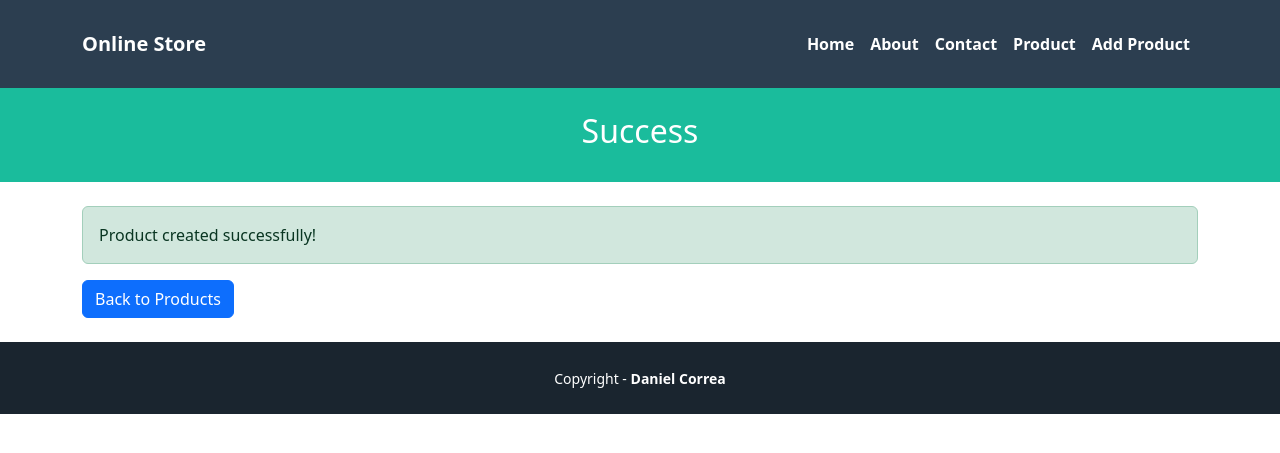
After one commit to jennlope/DjangoTutorials, a Django app: page /products/success/ in a window 1280 px wide. The commit adds this page. Shown: the top 453 px of the page. Run offline with Django 5.2, Linux system fonts and the light colour scheme.

Commit message:
Actividades

```diff
--- a/pages/templates/pages/contact.html
+++ b/pages/templates/pages/contact.html
@@ -1,4 +1,4 @@
-{% extends 'pages/contact.html' %}
+{% extends 'pages/base.html' %}
 
 {% block title %} {{title}} {% endblock %}
 {% block header_title %} {{subtitle}} {% endblock %}
--- /dev/null
+++ b/pages/templates/pages/products/product_success.html
@@ -0,0 +1,9 @@
+{% extends 'pages/base.html' %}
+{% block title %} Product Created {% endblock %}
+{% block header_title %} Success {% endblock %}
+{% block content %}
+<div class="alert alert-success" role="alert">
+    Product created successfully!
+</div>
+<a href="{% url 'index' %}" class="btn btn-primary">Back to Products</a>
+{% endblock %}
--- a/pages/templates/pages/products/show.html
+++ b/pages/templates/pages/products/show.html
@@ -9,10 +9,11 @@
 </div>
 <div class="col-md-8">
 <div class="card-body">
-<h5 class="card-title">
+<h5 class="card-title" style="color: {% if product.price > 100 %}red{% else %}black{% endif %};">
 {{product.name}}
 </h5>
 <p class="card-text">{{product.description}}</p>
+<p class="card-text">Price: ${{product.price}}</p>
 </div>
 </div>
 </div>
--- a/pages/urls.py
+++ b/pages/urls.py
@@ -1,5 +1,5 @@
 from django.urls import path
-from .views import HomePageView, AboutPageView, ContactPageView,ProductIndexView,ProductShowView, ProductCreateView
+from .views import HomePageView, AboutPageView, ContactPageView,ProductIndexView,ProductShowView, ProductCreateView, SuccessView
 
 urlpatterns = [
     path('', HomePageView.as_view(), name='home'),
@@ -7,5 +7,6 @@ urlpatterns = [
     path('contact/', ContactPageView.as_view(), name='contact'),
     path('products/', ProductIndexView.as_view(), name='index'),
     path('products/create', ProductCreateView.as_view(), name='form'),
-    path('products/<str:id>', ProductShowView.as_view(), name='show')
+    path('products/<str:id>', ProductShowView.as_view(), name='show'),
+    path('products/success/', SuccessView.as_view(), name='product_success'),
 ]
--- a/pages/views.py
+++ b/pages/views.py
@@ -1,7 +1,8 @@
 from django import forms
 from django.urls import reverse
+from django.contrib import messages
 from django.shortcuts import render, redirect
-#from django.http import HttpResponse
+from django.http import HttpResponseRedirect
 from django.views.generic import TemplateView
 from django.views import View
 # Create your views here.
@@ -11,6 +12,8 @@ from django.views import View
 
 class HomePageView(TemplateView):
     template_name = 'pages/home.html'
+
+template_name="pages/products/product_success.html"
 
 class AboutPageView(TemplateView):
     template_name = 'pages/about.html'
@@ -65,7 +68,10 @@ class ProductShowView(View):
 
     def get(self, request, id):
         viewData = {}
-        product = Product.products[int(id)-1]
+        try:
+            product = Product.products[int(id)-1]
+        except IndexError:
+            return HttpResponseRedirect(reverse('home'))
         viewData["title"] = product["name"] + " - Online Store"
         viewData["subtitle"] =  product["name"] + " - Product information"
         viewData["product"] = product
@@ -90,10 +96,22 @@ class ProductCreateView(View):
     def post(self, request):
         form = ProductForm(request.POST)
         if form.is_valid():
+            name = form.cleaned_data["name"]
+            price = form.cleaned_data["price"]
 
-            return redirect('index')
+            new_product = {
+                "id": str(len(Product.products) + 1),  # Generar un ID basado en la cantidad actual
+                "name": name,
+                "description": "New product",
+                "price": price
+            }
+
+            Product.products.append(new_product)
+
+            messages.success(request, "Successfully!")
+            return redirect('product_success')
         else:
-            viewData = {}
-            viewData["title"] = "Create product"
-            viewData["form"] = form
-            return render(request, self.template_name, viewData)
+            return render(request, self.template_name, {"title": "Create product", "form": form})
+
+class SuccessView(TemplateView):
+    template_name = 'pages/products/product_success.html'
```
